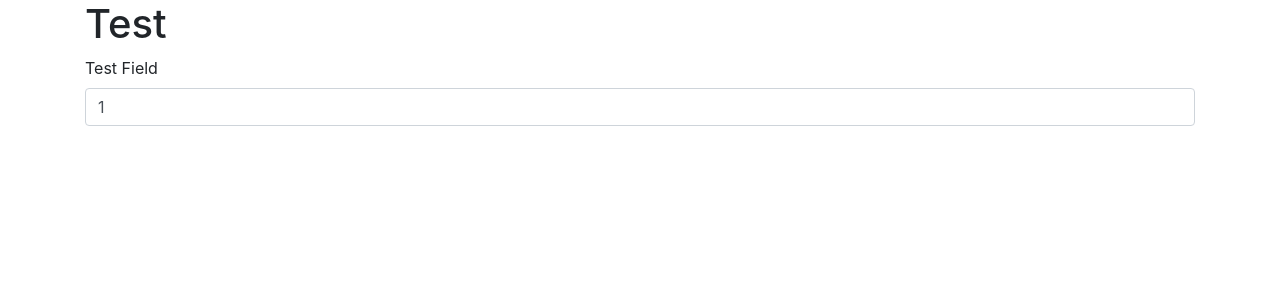
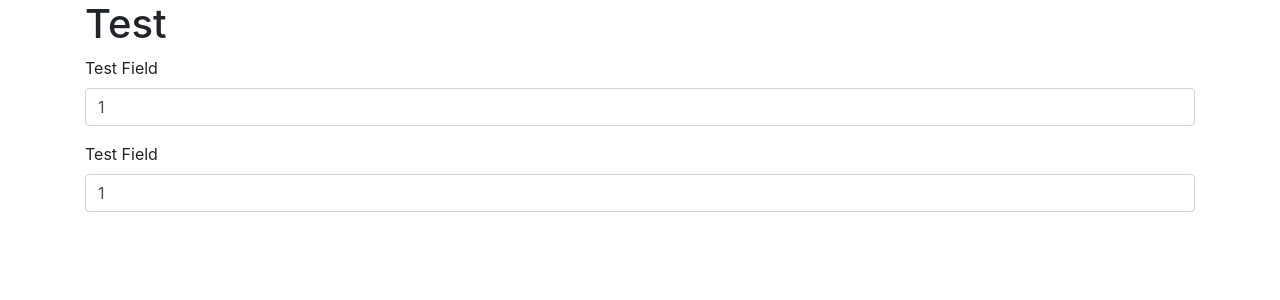
Before and after one commit to naveenkosigi/Dynamic-Form-Builder, a React (Create React App) app: page / in a window 1280 px wide. Shown: the top 300 px of the page. Built offline with nearby package versions, Linux system fonts and the light colour scheme.

Commit message:
stabilizing input component

```diff
--- a/src/App.js
+++ b/src/App.js
@@ -8,7 +8,14 @@ function App() {
       <h1>Test</h1>
       <Input options = {{
         label : {name : 'Test Field'},
-        input : {type : 'number'}
+        input : {type : 'number'},
+        misc : {validator : (value => value > 5)}
+      }}
+      />
+      <Input options = {{
+        label : {name : 'Test Field'},
+        input : {type : 'text'},
+        misc : {validator : (value => value.trim().length === 0)}
       }}
       />
     </div>
--- a/src/components/FormBuilder/Input.js
+++ b/src/components/FormBuilder/Input.js
@@ -13,7 +13,7 @@ import useInput from "./use-Input"
  */
 const Input = (props) => {
 
-    const { inputValue,changeHandler,isInvalid,hasTouched,touchHandler } = useInput(value => value > 5);
+    const { inputValue,changeHandler,isInvalid,hasTouched,touchHandler } = useInput(props.options.misc.validator);
 
     const isFieldValid = isInvalid && hasTouched;
 
```
